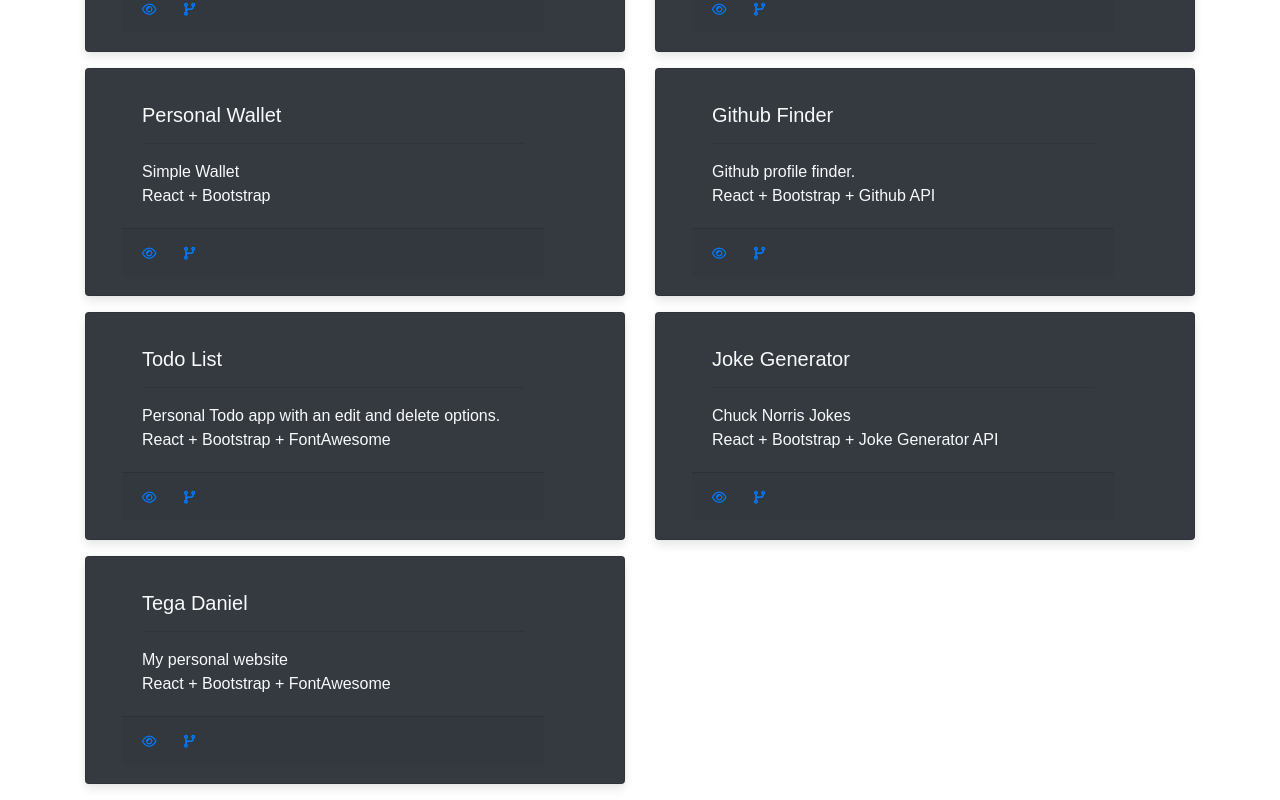
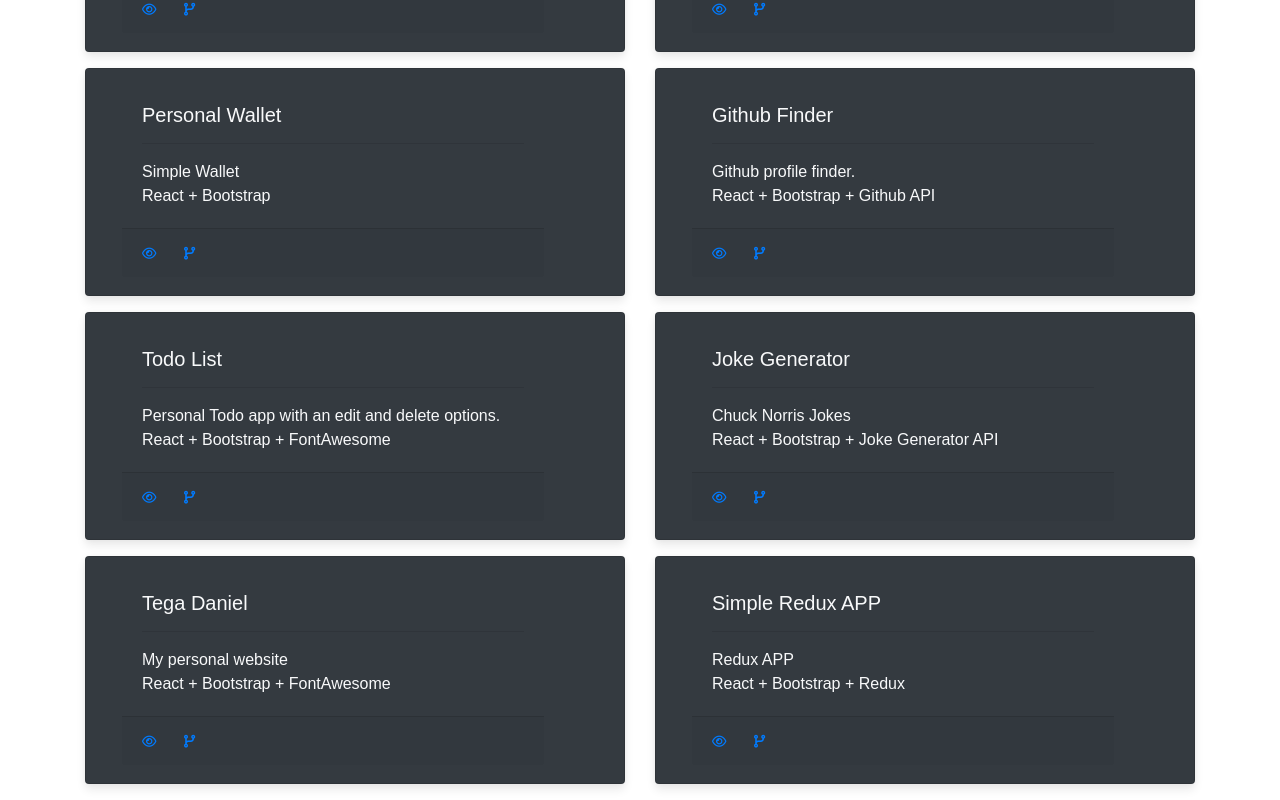
Before and after one commit to Tegadaniel/myWebsite, a React (Create React App) app: page /projects in a window 1280 px wide. Shown: the part 290-1090 px from the top of the page. Built offline with nearby package versions, Linux system fonts and the light colour scheme.

Commit message:
New changes

```diff
--- a/src/components/projects/Projects.js
+++ b/src/components/projects/Projects.js
@@ -117,6 +117,21 @@ export default function Projects() {
     </div>
   </div>
   </div>
+
+  <div className="col-sm-6 col-xs-12 pb-3">
+  <div className="card h-100  bg-dark cardInfo">
+    <div className="card-body">
+      <h5 className="card-title">Simple Redux APP</h5>
+      <hr/>
+      <p className="card-text">Redux APP <br/> React + Bootstrap + Redux</p>
+    </div>
+    <div className="card-footer">
+      <small className="pr-4"><a target="_blank" rel="noreferrer" href="https://rj-challenge.netlify.app/"> <i className="far fa-eye"></i></a></small>
+      <small><a target="_blank" rel="noreferrer" href="https://github.com/Tegadaniel/rj-challenge"> <i className="fas fa-code-branch"></i></a></small>
+
+    </div>
+  </div>
+  </div>
 </div>
         </div>
     )
```
